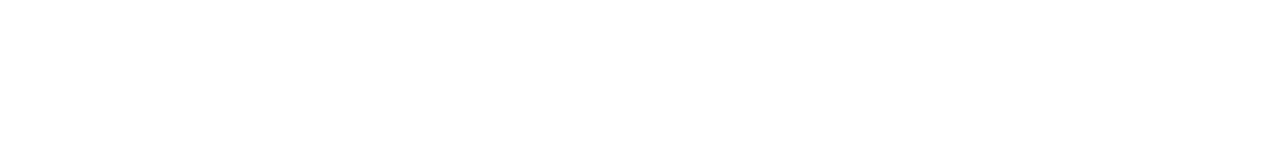
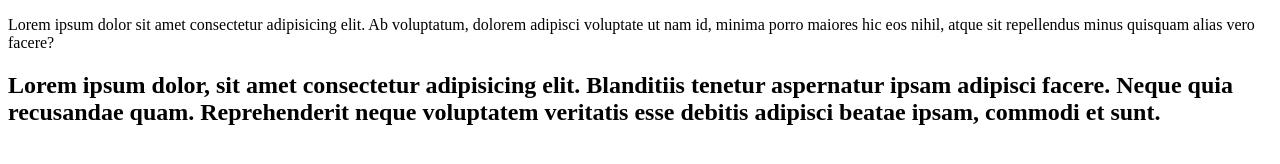
Before and after one commit to FredWard87/faec-gds0551, a plain HTML site: page index.html in a window 1280 px wide. Drawn offline with Linux system fonts and the light colour scheme.

Commit message:
Modificación desde la rama main

```diff
--- a/index.html
+++ b/index.html
@@ -3,9 +3,10 @@
 <head>
     <meta charset="UTF-8">
     <meta name="viewport" content="width=device-width, initial-scale=1.0">
-    <title>Document</title>
+    <title>Modificació desde main</title>
 </head>
 <body>
-
+    <p>Lorem ipsum dolor sit amet consectetur adipisicing elit. Ab voluptatum, dolorem adipisci voluptate ut nam id, minima porro maiores hic eos nihil, atque sit repellendus minus quisquam alias vero facere?</p>
+<h2>Lorem ipsum dolor, sit amet consectetur adipisicing elit. Blanditiis tenetur aspernatur ipsam adipisci facere. Neque quia recusandae quam. Reprehenderit neque voluptatem veritatis esse debitis adipisci beatae ipsam, commodi et sunt.</h2>
 </body>
 </html>
```
